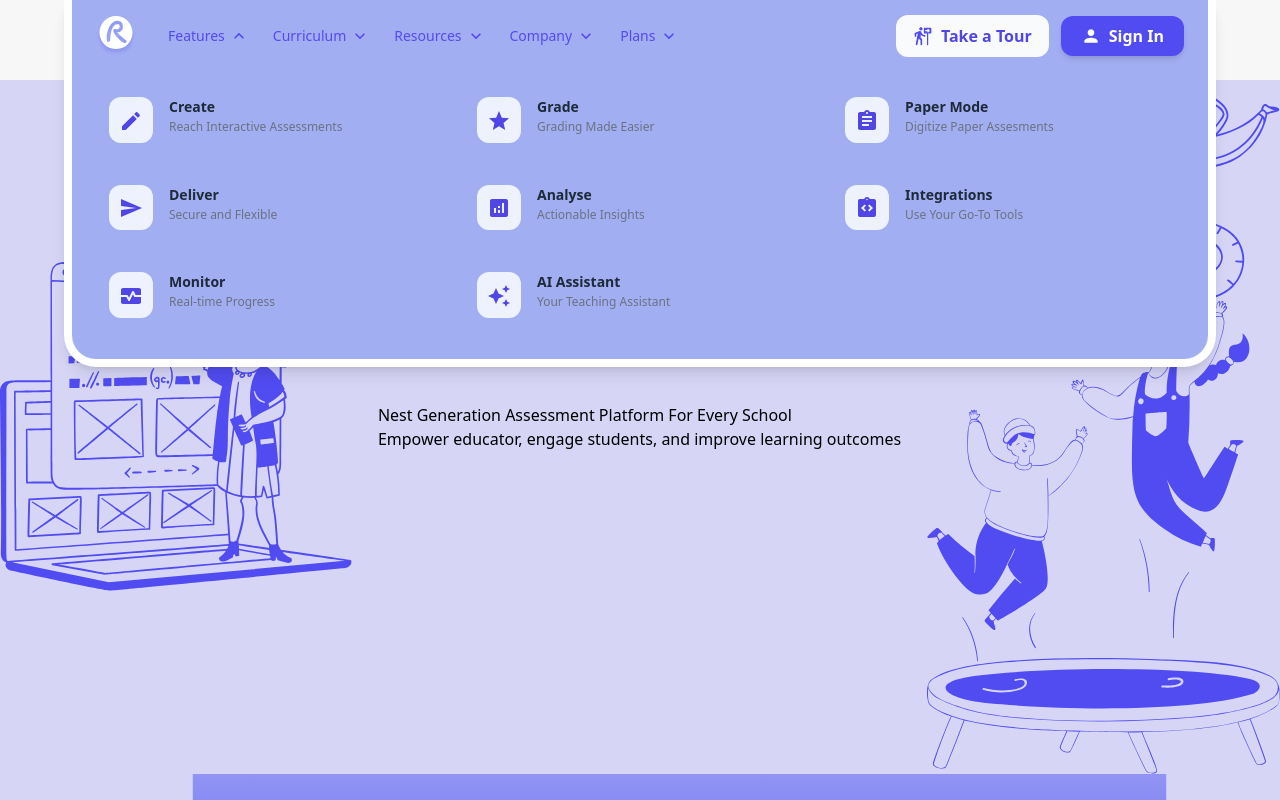
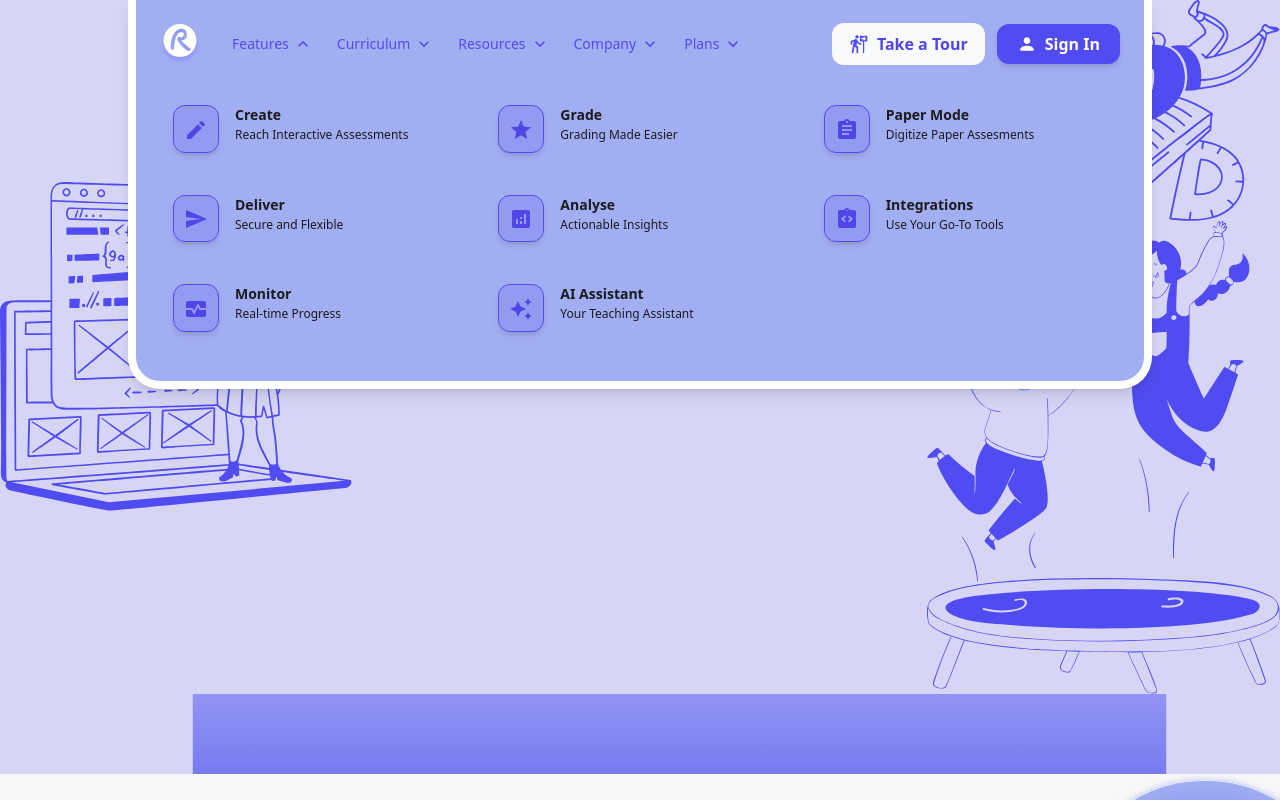
Before and after one commit to Aiinhome-Aivista/rankup-front-end, a React (Vite) app: page / in a window 1280 px wide. Both pictures are taken after a click on the button "Features". Shown: the top 800 px of the page. Built offline with nearby package versions, Linux system fonts and the light colour scheme.

Commit message:
add ui changes

```diff
--- a/src/common/layout/Navbar.jsx
+++ b/src/common/layout/Navbar.jsx
@@ -30,15 +30,16 @@ function Navbar() {
   ];
 
   return (
-    <div className="relative w-full h-[80px] z-50">
+    <div className="absolute top-0 left-0 w-full z-50 bg-transparent pointer-events-none">
       <nav
         className={`
+          pointer-events-auto
           absolute top-0 left-1/2 -translate-x-1/2
-          bg-[#A2AEF2] rounded-b-[2rem] rounded-t-none px-6 py-3 shadow-lg
+          bg-[#A2AEF2] rounded-b-[2rem] rounded-t-none px-6 py-5 shadow-lg
           border-8 border-white border-t-0
           transition-all duration-500 ease-in-out overflow-hidden
-          ${isFeaturesOpen ? 'max-h-[500px]' : 'max-h-[72px]'}
-          w-[calc(100%-2rem)] max-w-6xl
+          ${isFeaturesOpen ? 'max-h-[500px]' : 'max-h-[90px]'}
+          w-[calc(100%-2rem)] max-w-5xl
           z-50
         `}
       >
@@ -100,26 +101,29 @@ function Navbar() {
               className={`
                 group flex items-start gap-4 p-3 rounded-2xl cursor-pointer transition-all duration-300
                 ${activeFeature === feature.id
-                  ? 'bg-[#9ba6fa]/20 border border-[#9ba6fa]/50'
-                  : 'hover:bg-gray-50 border border-transparent'}
+                  ? 'bg-[#514CF133] border border-[#514CF1] shadow-lg '
+                  : 'hover:bg-[#514CF133] border hover:border-[#514CF1] border-transparent '}
               `}
             >
               <div className={`
                 p-2.5 rounded-xl transition-colors duration-300
                 ${activeFeature === feature.id
-                  ? 'bg-[#4f46e5] text-white shadow-md'
-                  : 'bg-[#eef2ff] text-[#4f46e5] group-hover:bg-[#e0e7ff]'}
+                  ? 'text-[#514CF1] '
+                  : 'bg-[#514CF133] text-[#4f46e5] border border-[#514CF1] shadow-md group-hover:bg-transparent group-hover:shadow-none group-hover:border-transparent'}
               `}>
                 {React.cloneElement(feature.icon, { fontSize: "medium" })}
               </div>
               <div>
                 <h3 className={`
                   font-bold text-sm mb-0.5 transition-colors
-                  ${activeFeature === feature.id ? 'text-[#4f46e5]' : 'text-gray-800'}
+                  ${activeFeature === feature.id ? 'text-[#514CF1]' : 'text-[#1C1B1F] group-hover:text-[#4f46e5]'}
                 `}>
                   {feature.title}
                 </h3>
-                <p className="text-xs text-gray-500 font-medium">
+                <p className={`
+                  text-xs font-medium transition-colors
+                  ${activeFeature === feature.id ? 'text-[#514CF1]' : 'text-[#1C1B1F] group-hover:text-[#4f46e5]'}
+                `}>
                   {feature.desc}
                 </p>
               </div>
```
